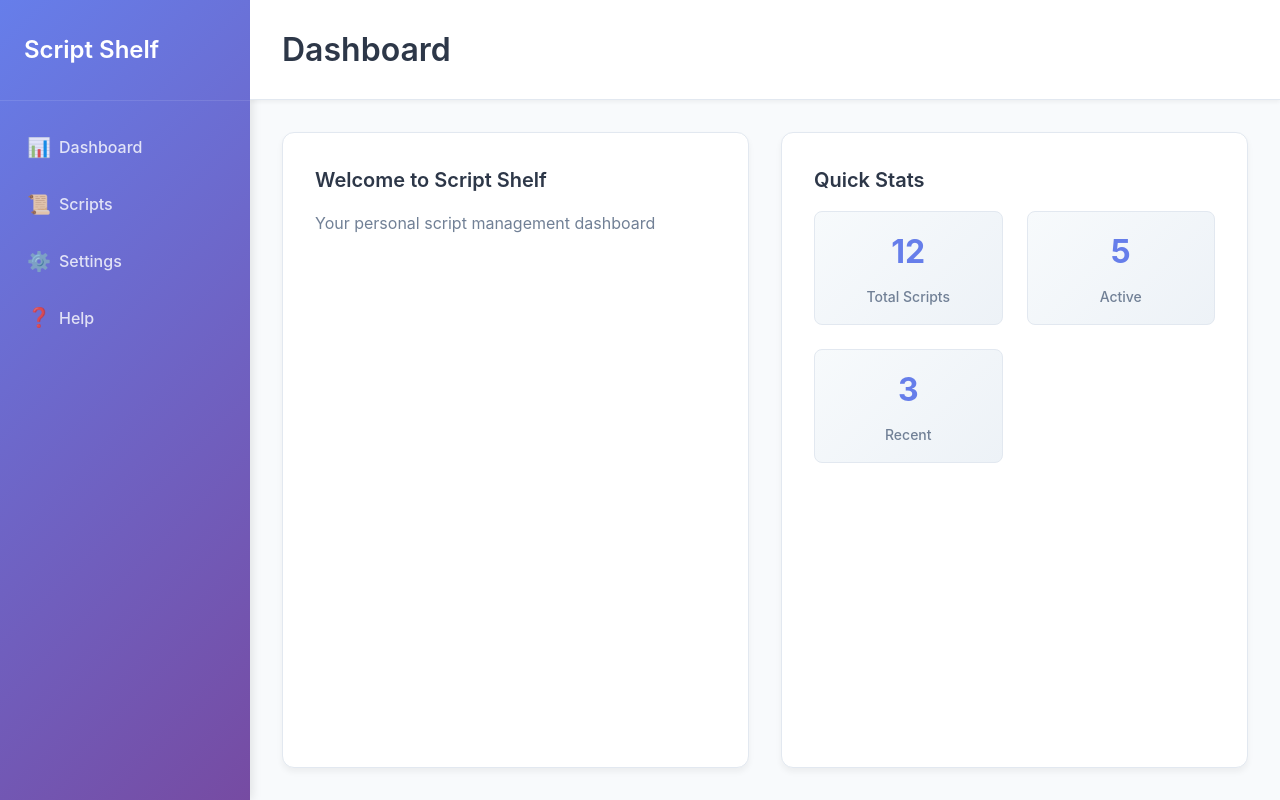
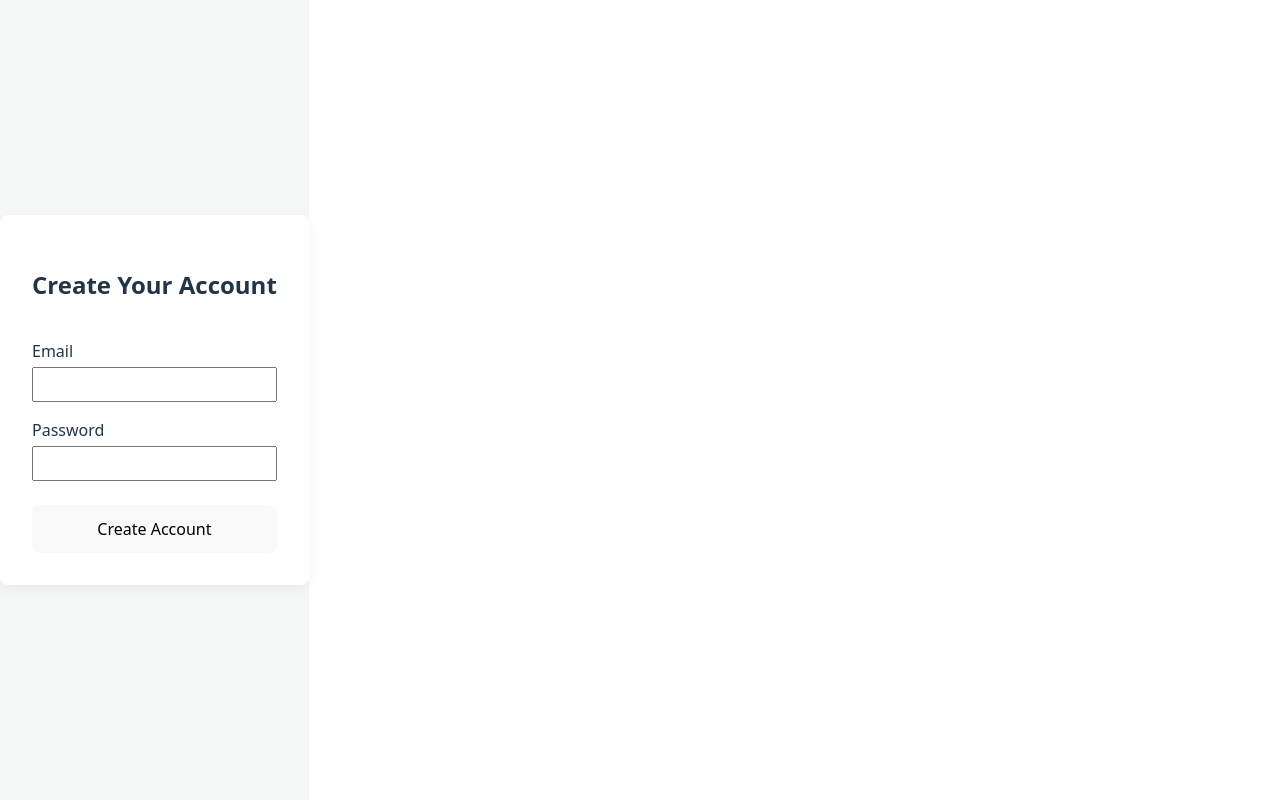
Before and after one commit to AshwinJ127/script-shelf, a React (Vite) app in the folder client/: page / in a window 1280 px wide. Built offline with nearby package versions, Linux system fonts and the light colour scheme.

Commit message:
Added Register page and routing in App.jsx

```diff
--- a/client/src/App.jsx
+++ b/client/src/App.jsx
@@ -1,90 +1,11 @@
-import { useState } from 'react'
-import './App.css'
+// client/src/App.jsx
 
-function Sidebar({ activeItem, setActiveItem }) {
-  const menuItems = [
-    { id: 'dashboard', label: 'Dashboard', icon: '📊' },
-    { id: 'scripts', label: 'Scripts', icon: '📜' },
-    { id: 'settings', label: 'Settings', icon: '⚙️' },
-    { id: 'help', label: 'Help', icon: '❓' }
-  ]
+import Register from './pages/Register';
 
-  return (
-    <div className="sidebar">
-      <div className="sidebar-header">
-        <h2>Script Shelf</h2>
-      </div>
-      <nav className="sidebar-nav">
-        <ul>
-          {menuItems.map(item => (
-            <li key={item.id}>
-              <a
-                href="#"
-                onClick={() => setActiveItem(item.id)}
-                className={`nav-item ${activeItem === item.id ? 'active' : ''}`}
-              >
-                <span className="nav-icon">{item.icon}</span>
-                <span className="nav-label">{item.label}</span>
-              </a>
-            </li>
-          ))}
-        </ul>
-      </nav>
-    </div>
-  )
+function App() {
+  // For now, the App just renders the Register page.
+  // Later, this file will handle routing.
+  return <Register />;
 }
 
-function App() {
-  const [activeItem, setActiveItem] = useState('dashboard')
-
-  const getActivePageLabel = () => {
-    const menuItems = [
-      { id: 'dashboard', label: 'Dashboard' },
-      { ids: 'scripts', label: 'Scripts' },
-      { id: 'settings', label: 'Settings' },
-      { id: 'help', label: 'Help' }
-    ]
-    return menuItems.find(item => item.id === activeItem)?.label || 'Dashboard'
-  }
-
-  return (
-    // 1. Added width: '100vw' to fill the viewport width
-    <div
-      className="app-layout"
-      style={{ display: 'flex', height: '100vh', width: '100vw' }}
-    >
-      <Sidebar activeItem={activeItem} setActiveItem={setActiveItem} />
-
-      <div className="main-content" style={{ flex: 1, overflowY: 'auto' }}>
-        <header className="main-header">
-          <h1>{getActivePageLabel()}</h1>
-        </header>
-        <div className="dashboard-content">
-          <div className="card">
-            <h3>Welcome to Script Shelf</h3>
-            <p>Your personal script management dashboard</p>
-          </div>
-          <div className="card">
-            <h3>Quick Stats</h3>
-            <div className="stats-grid">
-              <div className="stat-item">
-                <span className="stat-number">12</span>
-                <span className="stat-label">Total Scripts</span>
-              </div>
-              <div className="stat-item">
-                <span className="stat-number">5</span>
-                <span className="stat-label">Active</span>
-              </div>
-              <div className="stat-item">
-                <span className="stat-number">3</span>
-                <span className="stat-label">Recent</span>
-              </div>
-            </div>
-          </div>
-        </div>
-      </div>
-    </div>
-  )
-}
-
-export default App
+export default App;
--- /dev/null
+++ b/client/src/pages/Register.jsx
@@ -0,0 +1,96 @@
+// client/src/pages/Register.jsx
+
+import { useState } from 'react';
+import axios from 'axios';
+
+// The Register component is now in its own file
+function Register() {
+  const [email, setEmail] = useState('');
+  const [password, setPassword] = useState('');
+  const [message, setMessage] = useState('');
+
+  const handleSubmit = async (e) => {
+    e.preventDefault();
+    setMessage('');
+
+    try {
+      const apiUrl = import.meta.env.VITE_API_URL || 'http://localhost:5000';
+      const response = await axios.post(`${apiUrl}/api/users/register`, {
+        email,
+        password,
+      });
+
+      console.log('Registration successful:', response.data);
+      setMessage(`Success! Account created for ${response.data.email}.`);
+      setEmail('');
+      setPassword('');
+
+    } catch (err) {
+      console.error('Registration error:', err.response.data);
+      setMessage(`Error: ${err.response.data.msg || 'Registration failed'}`);
+    }
+  };
+
+  return (
+    <div
+      style={{
+        display: 'flex',
+        alignItems: 'center',
+        justifyContent: 'center',
+        height: '100vh',
+        backgroundColor: '#f4f7f6',
+      }}
+    >
+      <form
+        onSubmit={handleSubmit}
+        style={{
+          display: 'flex',
+          flexDirection: 'column',
+          padding: '2rem',
+          backgroundColor: 'white',
+          borderRadius: '8px',
+          boxShadow: '0 4px 12px rgba(0,0,0,0.05)',
+        }}
+      >
+        <h2>Create Your Account</h2>
+        <label htmlFor="email" style={{ marginTop: '1rem' }}>
+          Email
+        </label>
+        <input
+          type="email"
+          id="email"
+          value={email}
+          onChange={(e) => setEmail(e.target.value)}
+          required
+          style={{ padding: '0.5rem', marginTop: '0.25rem' }}
+        />
+
+        <label htmlFor="password" style={{ marginTop: '1rem' }}>
+          Password
+        </label>
+        <input
+          type="password"
+          id="password"
+          value={password}
+          onChange={(e) => setPassword(e.target.value)}
+          required
+          minLength="6"
+          style={{ padding: '0.5rem', marginTop: '0.25rem' }}
+        />
+
+        <button
+          type="submit"
+          style={{ marginTop: '1.5rem', padding: '0.75rem', cursor: 'pointer' }}
+        >
+          Create Account
+        </button>
+
+        {message && (
+          <p style={{ marginTop: '1rem', textAlign: 'center' }}>{message}</p>
+        )}
+      </form>
+    </div>
+  );
+}
+
+export default Register;
```
